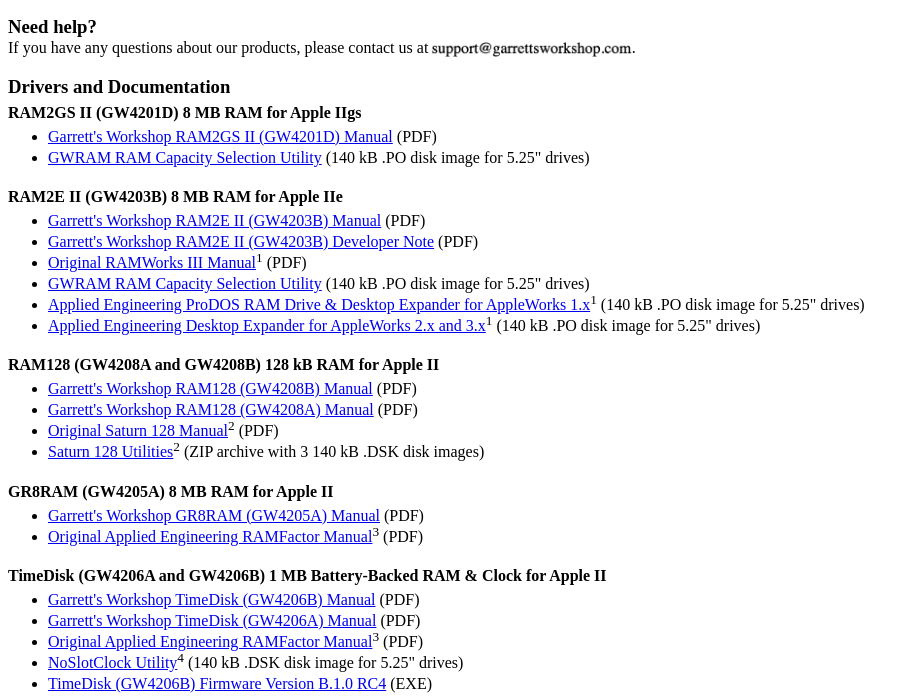
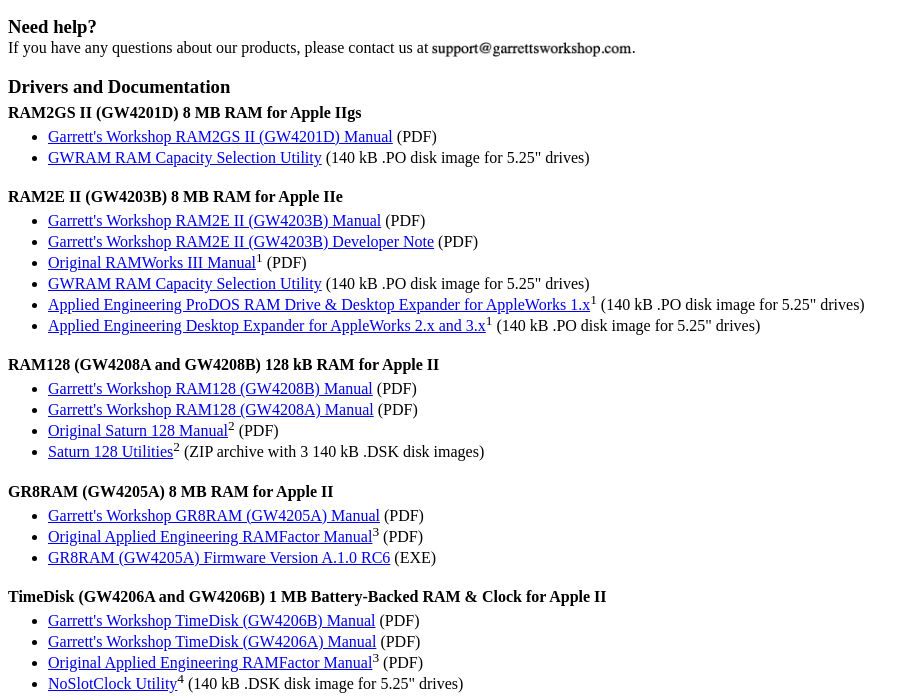
Before and after one commit to garrettsworkshop/gw-site, a plain HTML site: page index.html in a window 1280 px wide. Shown: the part 87-783 px from the top of the page, without its empty margins (0-919 px from the left). Drawn offline with Linux system fonts and the light colour scheme.

Commit message:
Add TimeDisk B.1.0 RC5 and GR8RAM A.1.0 RC7

```diff
--- a/index.html
+++ b/index.html
@@ -76,8 +76,8 @@
 			Garrett's Workshop GR8RAM (GW4205A) Manual</a> (PDF)</li>
 		<li><a href="files/GR8RAM/ae_ramfactor_manual.pdf">
 			Original Applied Engineering RAMFactor Manual</a><sup>3</sup> (PDF) </li>
-		<!--<li><a href="files/GR8RAM/GR8RAM.GW4205A.1.0RC6.exe">
-			GR8RAM (GW4205A) Firmware Version A.1.0 RC6</a> (EXE)</li>-->
+		<li><a href="files/GR8RAM/GR8RAM.GW4205A.1.0.exe">
+			GR8RAM (GW4205A) Firmware Version A.1.0 RC6</a> (EXE)</li>
 	</ul>
 
 	<h4>TimeDisk (GW4206A and GW4206B) 1 MB Battery-Backed RAM &amp; Clock for Apple II</h4>
@@ -90,8 +90,8 @@
 			Original Applied Engineering RAMFactor Manual</a><sup>3</sup> (PDF) </li>
 		<li><a href="files/TimeDisk/NSC_1.4.DSK">
 			NoSlotClock Utility</a><sup>4</sup> (140 kB .DSK disk image for 5.25" drives) </li>
-		<li><a href="files/TimeDisk/TimeDisk.GW4206B.1.0RC4.exe">
-			TimeDisk (GW4206B) Firmware Version B.1.0 RC4</a> (EXE)</li>
+		<li><a href="files/TimeDisk/TimeDisk.GW4206B.1.0.exe">
+			TimeDisk (GW4206B) Firmware Version B.1.0 RC5</a> (EXE)</li>
 	</ul>
 
 	<h4>GW4402A ROM SIMM for Mac SE/30 and Mac II-series</h4>
```
Also changed, not shown: 4 other files.
